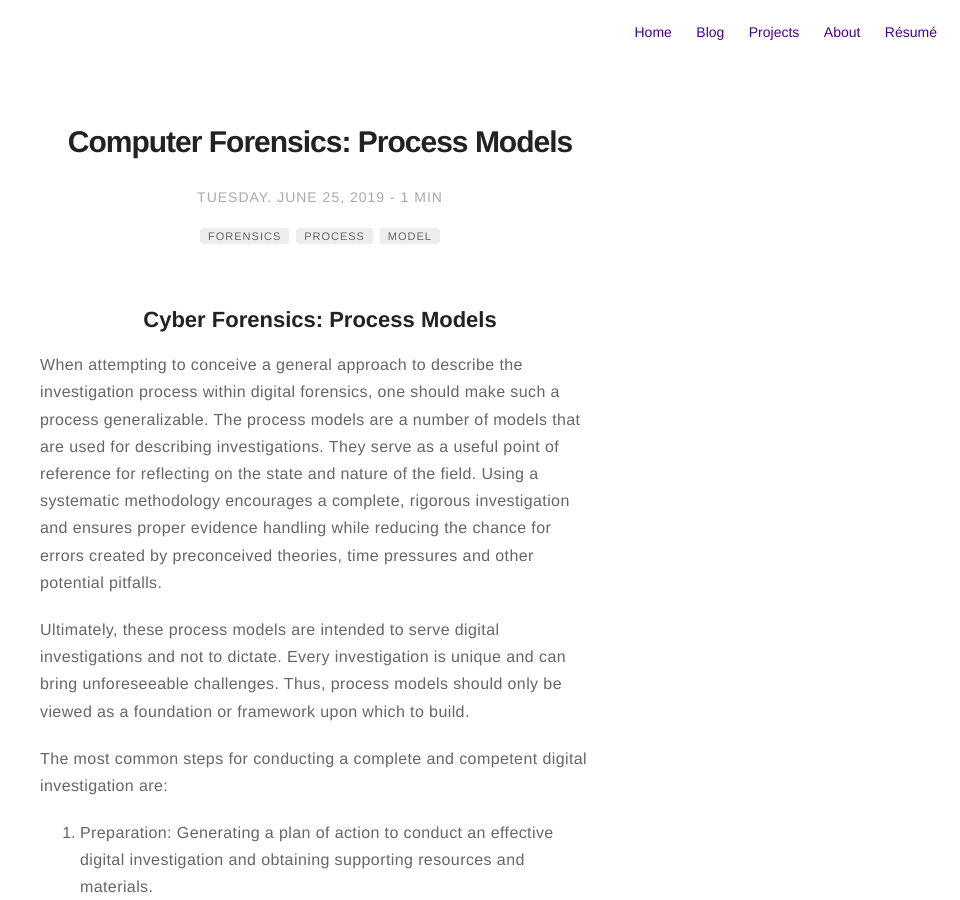
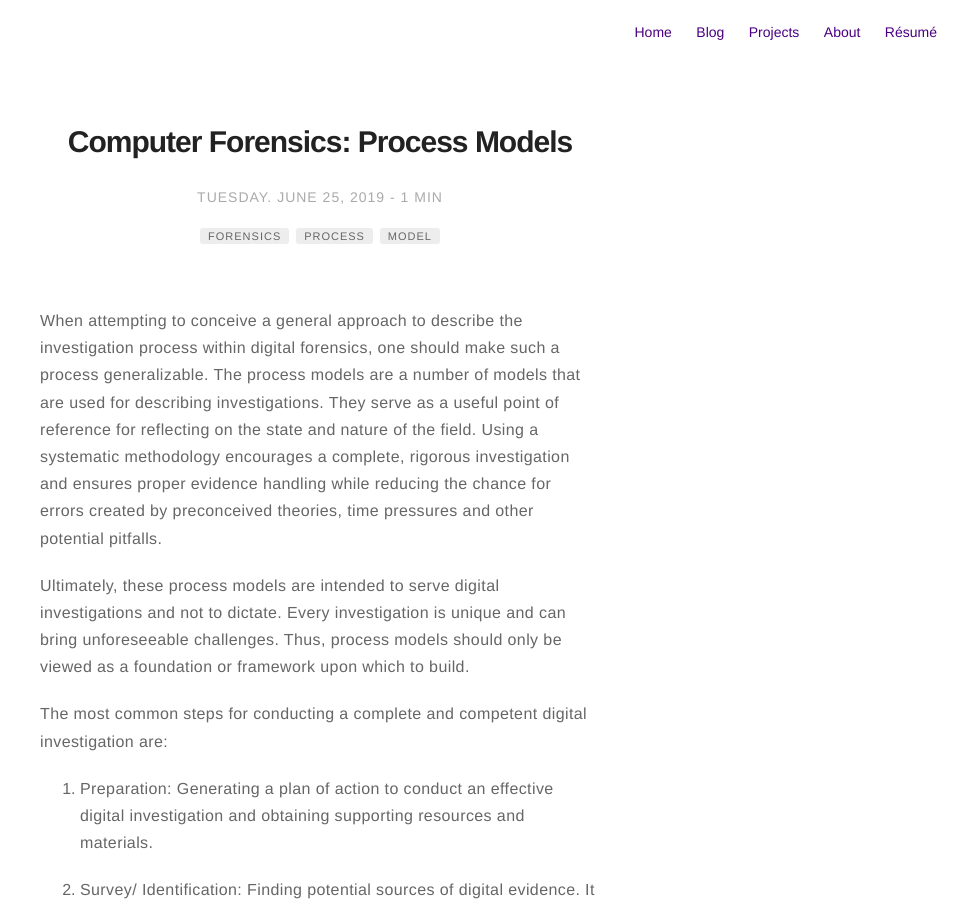
Before and after one commit to anushkavirgaonkar/anushkavirgaonkar.github.io, a Jekyll site: the page built from _posts/2019-06-25-computer-forensics-process-models.md, in a window 1280 px wide and 900 px high. Shown: the whole window, without its empty margins (320-1280 px from the left). Built offline with Jekyll 4.4.1, drawn with Linux system fonts in a browser that asks for light colours; comment, search, counter and statistics services are not loaded.

Commit message:
remove extra heading

```diff
--- a/_posts/2019-06-25-computer-forensics-process-models.md
+++ b/_posts/2019-06-25-computer-forensics-process-models.md
@@ -11,8 +11,6 @@ category: blog
 author: anushkavirgaonkar
 description: Process models in computer forensics.
 ---
-
-## <center> Cyber Forensics: Process Models </center>
 
 When attempting to conceive a general approach to describe the investigation process within digital forensics, one should make such a process generalizable. The process models are a number of models that are used for describing investigations. They serve as a useful point of reference for reflecting on the state and nature of the field. Using a systematic methodology encourages a complete, rigorous investigation and ensures proper evidence handling while reducing the chance for errors created by preconceived theories, time pressures and other potential pitfalls.
 
```
